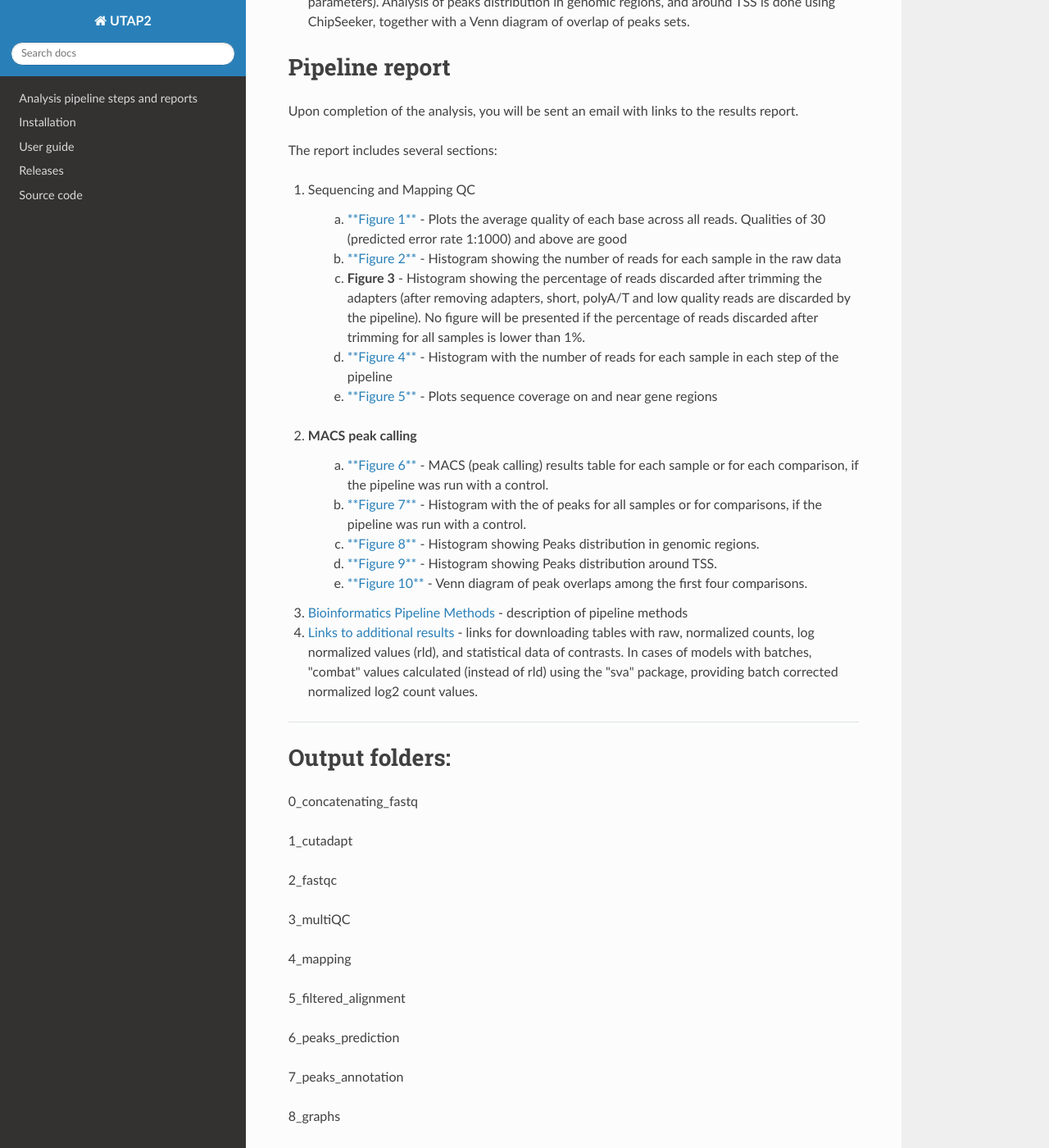
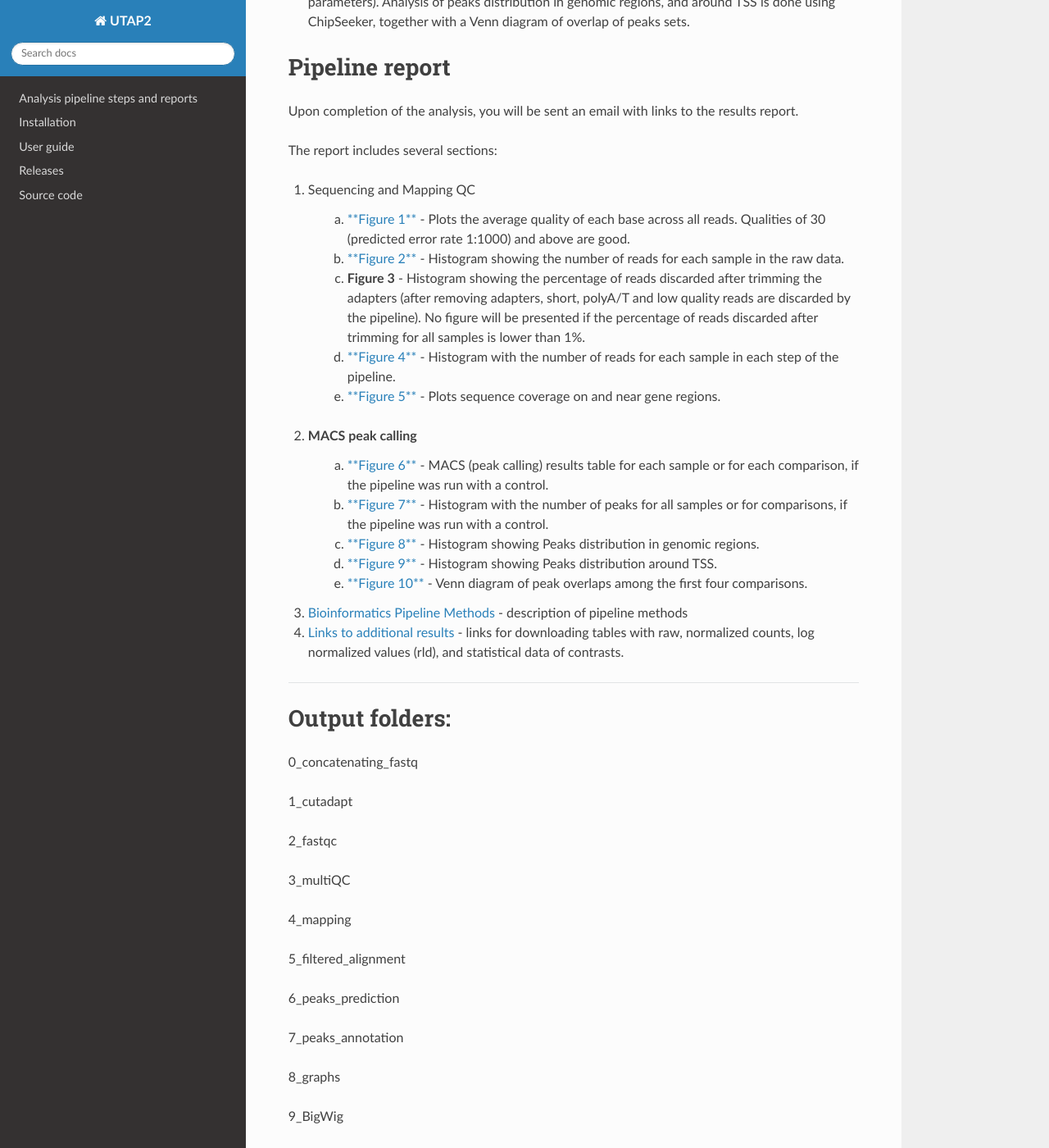
Before and after one commit to utap2/utap2, a Sphinx documentation site: the page built from docs/rst/chip-seq-results.rst, in a window 1280 px wide and 1400 px high, scrolled down 842 px. Shown: the whole window at 82% size. Built offline with Sphinx 7.4.7 and the Read the Docs theme 3.1.0, drawn with Linux system fonts in a browser that asks for light colours; pages that are not in the unit, such as notebooks, are missing from menus; some of the changed text lies outside the part shown.

Commit message:
Update chip-seq-results.rst

```diff
--- a/docs/rst/chip-seq-results.rst
+++ b/docs/rst/chip-seq-results.rst
@@ -40,23 +40,23 @@
 
 1. Sequencing and Mapping QC
 
-    a. `**Figure 1** <https://dors4.weizmann.ac.il/utap/figures/chip_fig_1.png>`_ - Plots the average quality of each base across all reads. Qualities of 30 (predicted error rate 1:1000) and above are good
-    b. `**Figure 2** <https://dors4.weizmann.ac.il/utap/figures/chip_fig_2.png>`_ - Histogram showing the number of reads for each sample in the raw data
+    a. `**Figure 1** <https://dors4.weizmann.ac.il/utap/figures/chip_fig_1.png>`_ - Plots the average quality of each base across all reads. Qualities of 30 (predicted error rate 1:1000) and above are good.
+    b. `**Figure 2** <https://dors4.weizmann.ac.il/utap/figures/chip_fig_2.png>`_ - Histogram showing the number of reads for each sample in the raw data.
     c. **Figure 3** - Histogram showing the percentage of reads discarded after trimming the adapters (after removing adapters, short, polyA/T and low quality reads are discarded by the pipeline).
        No figure will be presented if the percentage of reads discarded after trimming for all samples is lower than 1%.
-    d. `**Figure 4** <https://dors4.weizmann.ac.il/utap/figures/chip_fig_4.png>`_ - Histogram with the number of reads for each sample in each step of the pipeline
-    e. `**Figure 5** <https://dors4.weizmann.ac.il/utap/figures/chip_fig_5.png>`_ - Plots sequence coverage on and near gene regions
+    d. `**Figure 4** <https://dors4.weizmann.ac.il/utap/figures/chip_fig_4.png>`_ - Histogram with the number of reads for each sample in each step of the pipeline.
+    e. `**Figure 5** <https://dors4.weizmann.ac.il/utap/figures/chip_fig_5.png>`_ - Plots sequence coverage on and near gene regions.
 
 2. MACS peak calling
     a. `**Figure 6** <https://dors4.weizmann.ac.il/utap/figures/chip_fig_6.png>`_ - MACS (peak calling) results table for each sample or for each comparison, if the pipeline was run with a control.
-    b. `**Figure 7** <https://dors4.weizmann.ac.il/utap/figures/chip_fig_7.png>`_ - Histogram with the of peaks for all samples or for comparisons, if the pipeline was run with a control.
+    b. `**Figure 7** <https://dors4.weizmann.ac.il/utap/figures/chip_fig_7.png>`_ - Histogram with the number of peaks for all samples or for comparisons, if the pipeline was run with a control.
     c. `**Figure 8** <https://dors4.weizmann.ac.il/utap/figures/chip_fig_8.png>`_ - Histogram showing Peaks distribution in genomic regions.
     d. `**Figure 9** <https://dors4.weizmann.ac.il/utap/figures/chip_fig_9.png>`_ - Histogram showing Peaks distribution around TSS.
     e. `**Figure 10** <https://dors4.weizmann.ac.il/utap/figures/chip_fig_10.png>`_ - Venn diagram of peak overlaps among the first four comparisons.
 
 3. `Bioinformatics Pipeline Methods <https://dors4.weizmann.ac.il/utap/figures/chip_fig_12.png>`_ - description of pipeline methods
 
-4. `Links to additional results <https://dors4.weizmann.ac.il/utap/figures/chip_fig_13.png>`_ - links for downloading tables with raw, normalized counts, log normalized values (rld), and statistical data of contrasts. In cases of models with batches, "combat" values calculated (instead of rld) using the "sva" package, providing batch corrected normalized log2 count values.
+4. `Links to additional results <https://dors4.weizmann.ac.il/utap/figures/chip_fig_13.png>`_ - links for downloading tables with raw, normalized counts, log normalized values (rld), and statistical data of contrasts.
 
 ---------------
 
```
Also changed, not shown: other parts of docs/rst/chip-seq-results.rst (+1 -1 lines).
